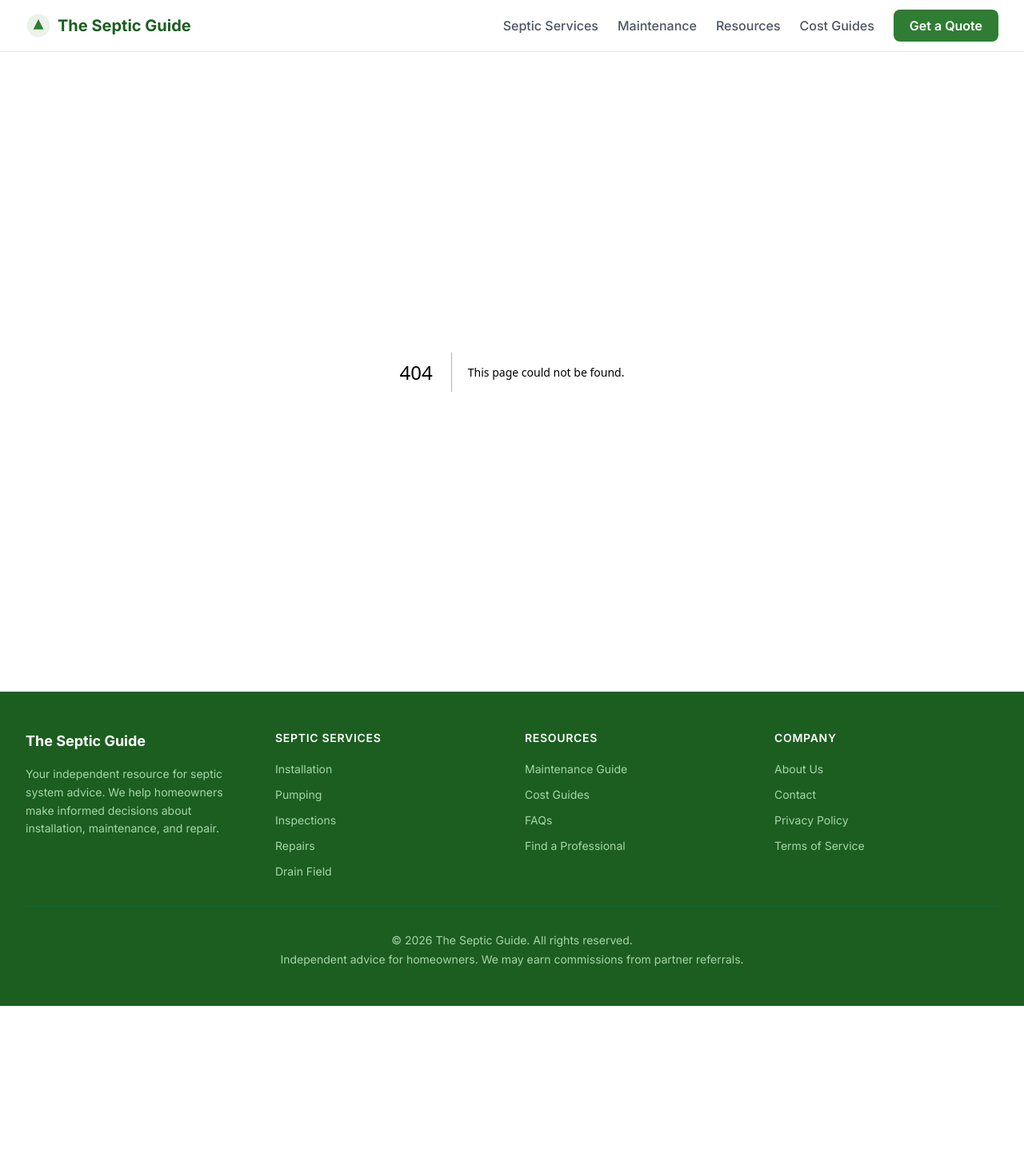
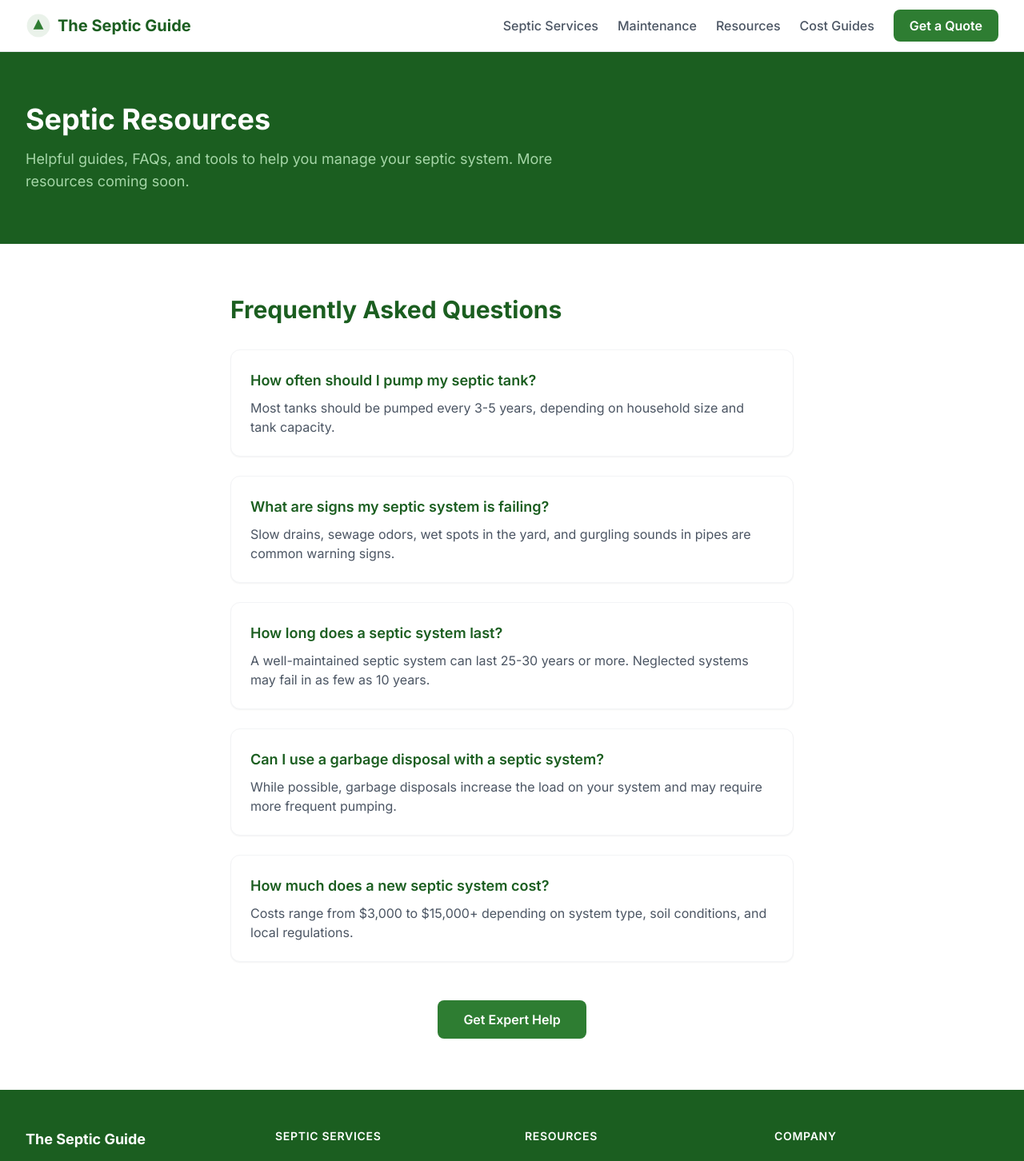
Before and after one commit to thebasementguide2026/theseptic.guide-, a Next.js app: page /resources in a window 1280 px wide. Before the commit this address had no page. Shown: the top 1452 px of the page at 80% size. Before the commit the page ends 1258 px from the top, so only its background shows below. Built offline with nearby package versions, Linux system fonts and the light colour scheme.

Commit message:
Create page.tsx

```diff
--- /dev/null
+++ b/app/resources/page.tsx
@@ -0,0 +1,45 @@
+import Link from 'next/link'
+
+export const metadata = {
+  title: 'Septic Resources | The Septic Guide',
+  description: 'Helpful septic system resources including FAQs, guides, and tools for homeowners.',
+}
+
+const faqs = [
+  { q: 'How often should I pump my septic tank?', a: 'Most tanks should be pumped every 3-5 years, depending on household size and tank capacity.' },
+  { q: 'What are signs my septic system is failing?', a: 'Slow drains, sewage odors, wet spots in the yard, and gurgling sounds in pipes are common warning signs.' },
+  { q: 'How long does a septic system last?', a: 'A well-maintained septic system can last 25-30 years or more. Neglected systems may fail in as few as 10 years.' },
+  { q: 'Can I use a garbage disposal with a septic system?', a: 'While possible, garbage disposals increase the load on your system and may require more frequent pumping.' },
+  { q: 'How much does a new septic system cost?', a: 'Costs range from $3,000 to $15,000+ depending on system type, soil conditions, and local regulations.' },
+]
+
+export default function ResourcesPage() {
+  return (
+    <>
+      <section className="bg-brand-green-dark text-white py-16">
+        <div className="container-custom">
+          <h1 className="text-4xl font-bold mb-4">Septic Resources</h1>
+          <p className="text-brand-green-light text-lg max-w-2xl">Helpful guides, FAQs, and tools to help you manage your septic system. More resources coming soon.</p>
+        </div>
+      </section>
+      <section id="faqs" className="py-16">
+        <div className="container-custom max-w-3xl">
+          <h2 className="text-3xl font-bold text-brand-green-dark mb-8">Frequently Asked Questions</h2>
+          <div className="space-y-6">
+            {faqs.map((faq) => (
+              <div key={faq.q} className="bg-white rounded-xl p-6 shadow-sm border border-gray-100">
+                <h3 className="text-lg font-semibold text-brand-green-dark mb-2">{faq.q}</h3>
+                <p className="text-gray-600">{faq.a}</p>
+              </div>
+            ))}
+          </div>
+          <div className="mt-12 text-center">
+            <Link href="/get-quote" className="inline-block bg-brand-green text-white px-8 py-3 rounded-lg font-semibold hover:bg-brand-green-dark transition-colors">
+              Get Expert Help
+            </Link>
+          </div>
+        </div>
+      </section>
+    </>
+  )
+}
```
